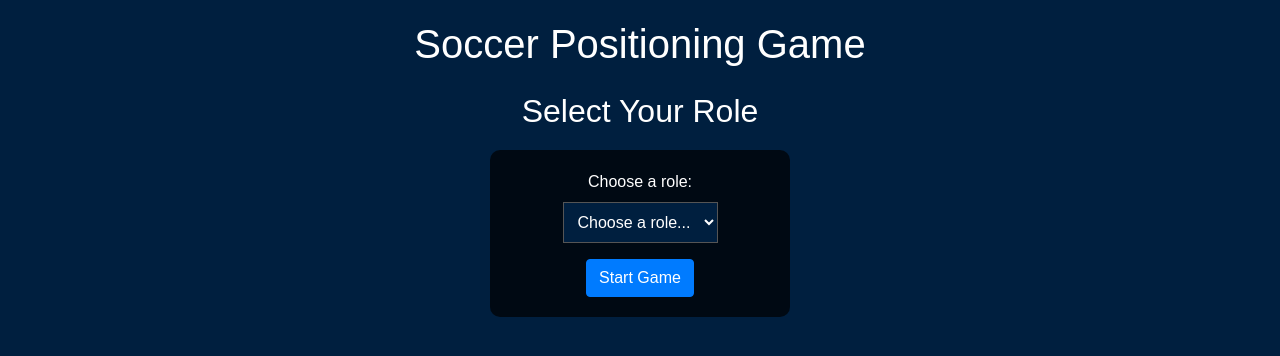
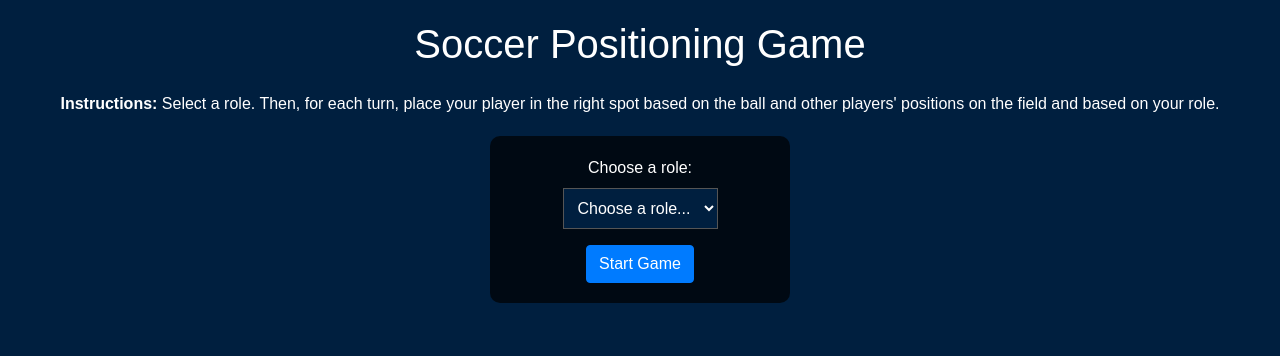
Before and after one commit to michaeljthacker/soccer-position-game, a website with bundled scripts: page index.html in a window 1280 px wide. Built offline with nearby package versions, Linux system fonts and the light colour scheme.

Commit message:
Adding game instructions

```diff
--- a/css/style.css
+++ b/css/style.css
@@ -38,6 +38,7 @@ body, html {
     height: 100%;
     margin: 0;
     display: flex;
+    padding: 0;
     flex-direction: column;
 }
 
@@ -72,6 +73,7 @@ h1 {
     aspect-ratio: 2 / 1; /* Maintain aspect ratio of 2:1 */
     border: 2px solid white; /* Add border to visualize the field */
     margin-top: 20px; /* Add some margin to separate from the game screen */
+    flex-shrink: 0;
 }
 
 /* General text styling */
@@ -150,3 +152,10 @@ button:hover {
     z-index: 1000; /* Ensure it appears in front of other elements */
     display: block;
 }
+
+#game-container {
+    height: 100%;
+    overflow-y: auto;
+    display: flex;
+    flex-direction: column;
+}
--- a/index.html
+++ b/index.html
@@ -13,13 +13,15 @@
 </head>
 <body>
     <!-- Main container for the game interface -->
-    <div class="container-fluid">
+    <div id="game-container" class="container-fluid">
         <!-- Game title -->
         <h1 id="game-title" class="text-center mb-4">Soccer Positioning Game</h1>
 
         <!-- Start screen -->
         <div id="start-screen" class="text-center">
-            <h2 class="mb-3">Select Your Role</h2>
+            <p class="instructions">
+                <b>Instructions: </b> Select a role. Then, for each turn, place your player in the right spot based on the ball and other players' positions on the field and based on your role.
+            </p>
             <form id="role-selection-form">
                 <div class="mb-3">
                     <label for="role" class="form-label">Choose a role:</label>
@@ -40,6 +42,10 @@
 
         <!-- Game screen (initially hidden) -->
         <div id="game-screen" class="d-none">
+            <!-- Game details -->
+            <div id="game-details" class="mb-3">
+                <p>Your team is blue. Opponents are yellow. You are a </b><span id="selected-role"></span>.</p>
+            </div>
             <!-- In-game Buttons at the Top -->
             <div id="game-buttons" class="text-center mb-3">
                 <button id="submit-position" class="d-none">Submit Position</button>
--- a/js/main.js
+++ b/js/main.js
@@ -22,6 +22,7 @@ document.getElementById('role-selection-form').addEventListener('submit', functi
     if (selectedUserRole) {
         document.getElementById('start-screen').classList.add('d-none');
         document.getElementById('game-screen').classList.remove('d-none');
+        document.getElementById('selected-role').innerText = selectedUserRole;
         startGame();
     } else {
         alert('Please select a role.');
```
